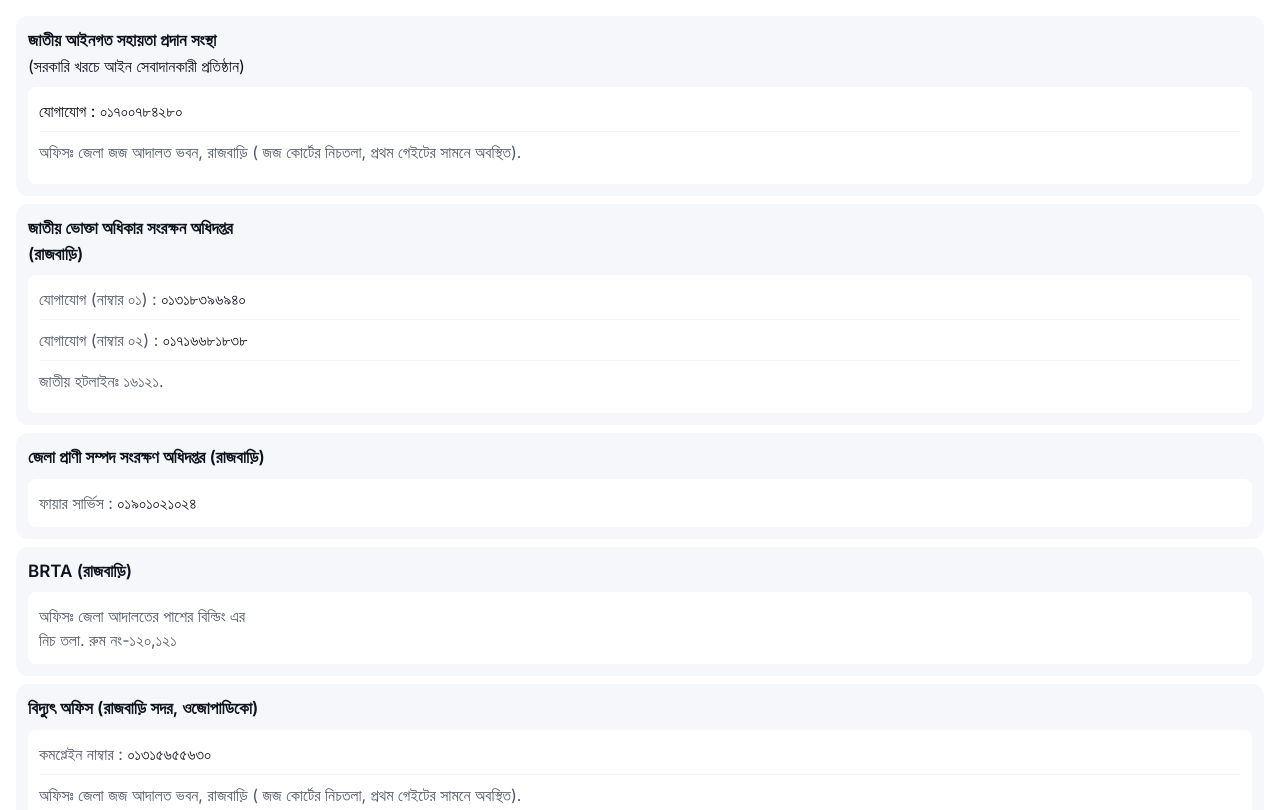
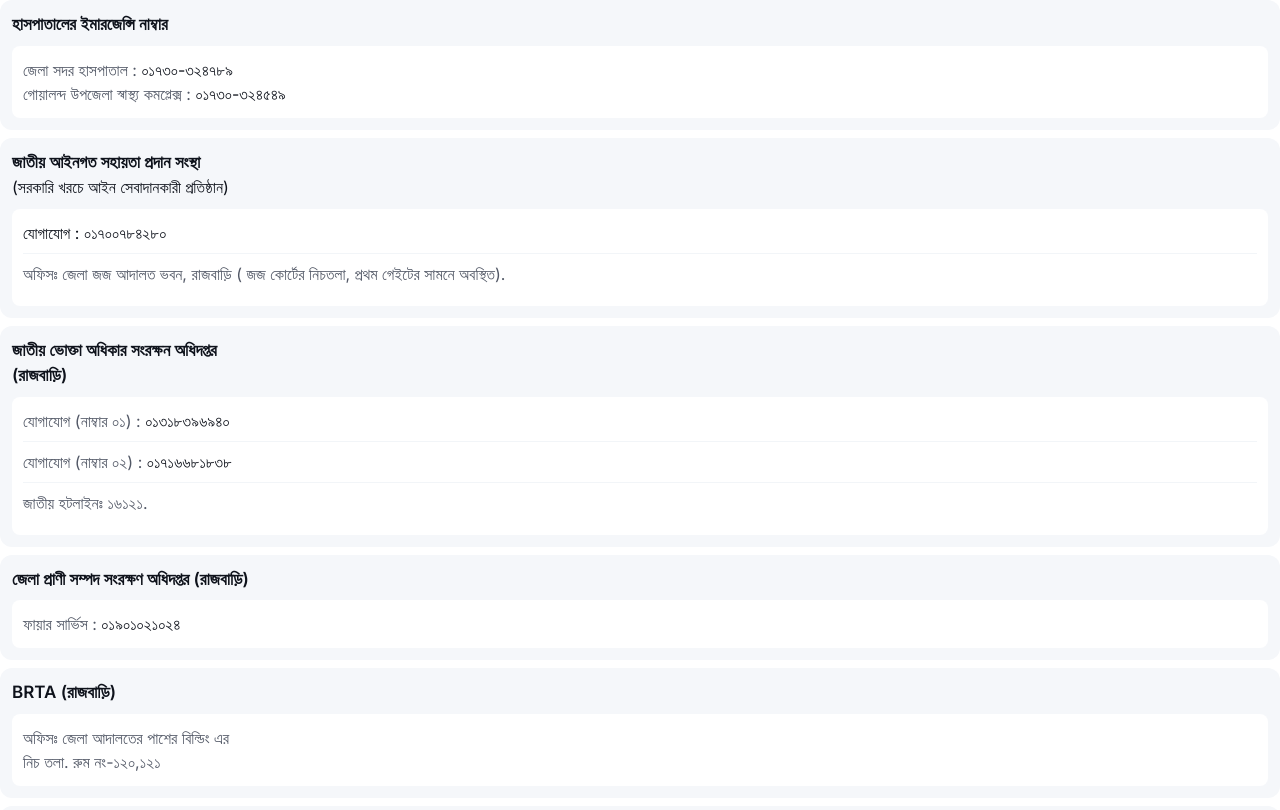
Before and after one commit to BD-Cities/static, a website: page emergency/49/others.html in a window 1280 px wide. Shown: the top 810 px of the page. Drawn offline with Linux system fonts and the light colour scheme.

Commit message:
Update others.html

```diff
--- a/emergency/49/others.html
+++ b/emergency/49/others.html
@@ -5,7 +5,17 @@
     <meta name="viewport" content="width=device-width, initial-scale=1.0">
     <link rel="stylesheet" href="../../public/css/app.css">
 </head>
-<body class="p-4">
+<body class="p-1">
+      <!-------hospital start-------->
+    <div class="mb-2 bg-primary-gray rounded-xl p-3">
+        <h2 class="font-inter text-[17px] font-semibold text-primary-dark mb-2">হাসপাতালের ইমারজেন্সি  নাম্বার</h2>
+        <div class="bg-white rounded-lg py-3 px-[11px]">
+            <ul>
+                <li class="font-inter text-base font-normal text-primary-default">জেলা সদর হাসপাতাল : <span class="text-primary-dark">০১৭৩০-৩২৪৭৮৯</span></li>
+                 <li class="font-inter text-base font-normal text-primary-default">গোয়ালন্দ উপজেলা স্বাস্থ্য কমপ্লেক্স : <span class="text-primary-dark">০১৭৩০-৩২৪৫৪৯</span></li>
+            </ul>
+        </div>
+    </div><!-------hospital end-------->
     <!-------law start-------->
     <div class="mb-2 bg-primary-gray rounded-xl p-3">
         <h2 class="font-inter text-[17px] font-semibold text-primary-dark mb-2">
```
